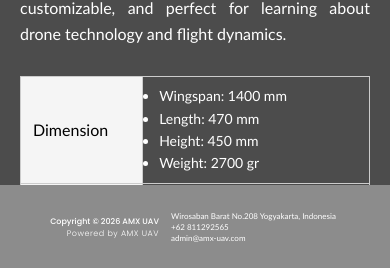
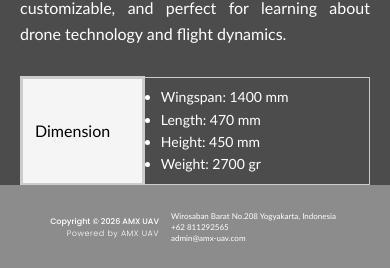
Before and after one commit to nasgmr/website-amx-next, a Next.js app: page /products/education/qubit in a window 390 px wide. Shown: the part 574-842 px from the top of the page. Built offline with nearby package versions, Linux system fonts and the light colour scheme; a web font is replaced by a local one.

Commit message:
fix: products detail-image-box margin

```diff
--- a/src/css/style.css
+++ b/src/css/style.css
@@ -2413,14 +2413,14 @@ html, body, .homepage-body {
 
   .spec-item h4 {
     display: table-cell !important;
-    border: 1px solid #ccc !important;
+    border: 3px solid #CCCCCC !important;
     padding: 8px 12px !important;
-    background-color: #f5f5f5 !important;
+    background-color: #F5F5F5 !important;
     width: 35% !important;
-    vertical-align: middle !important;  /* ← biar label center secara vertikal */
+    vertical-align: middle !important;
     font-size: 16px !important;
     margin: 0 !important;
-    color: #000 !important;
+    color: #000000 !important;
   }
 
   .spec-item ul,
```
